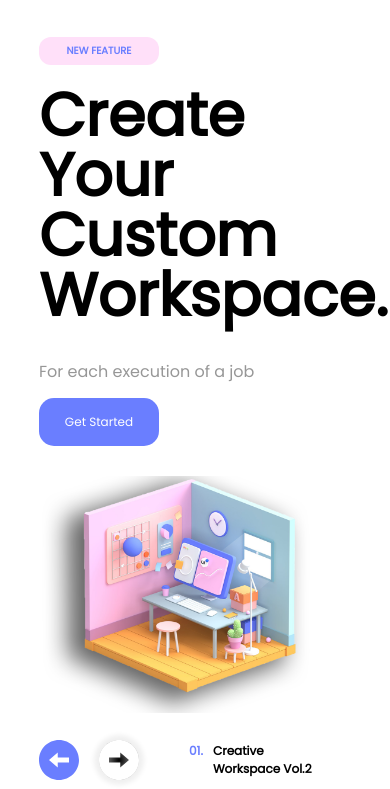
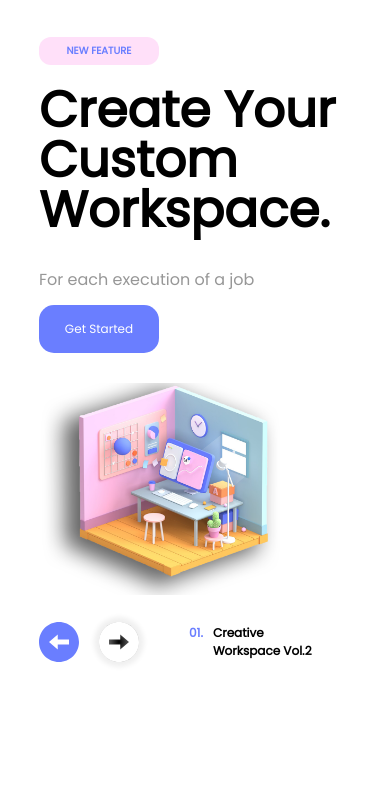
Before and after one commit to suvedhak/Boxweb, a plain HTML site: page index.html in a window 390 px wide. Shown: the part 55-844 px from the top of the page. Drawn offline with Linux system fonts and the light colour scheme.

Commit message:
Add files via upload

```diff
--- a/index.html
+++ b/index.html
@@ -6,7 +6,7 @@
     <link rel="stylesheet" href="./style.css">
     <link href="https://fonts.googleapis.com/css2?family=Poppins&display=swap" rel="stylesheet">
     <link rel="stylesheet" href="path/to/font-awesome/css/font-awesome.min.css">
-  </head>
+    <meta name="viewport" content="width=device-width, initial-scale=1.0">  </head>
   <body>
     <header>
       <img  class="box-image middle" src="./Images/box-logo.png" alt="Box">
--- a/style.css
+++ b/style.css
@@ -176,8 +176,8 @@ header{
   font-size: 16px;
 }
 .title-txt{
-  font-size: 30px;
-  line-height: 60px;
+  font-size: 25px;
+  line-height: 50px;
 }
 
 
```
